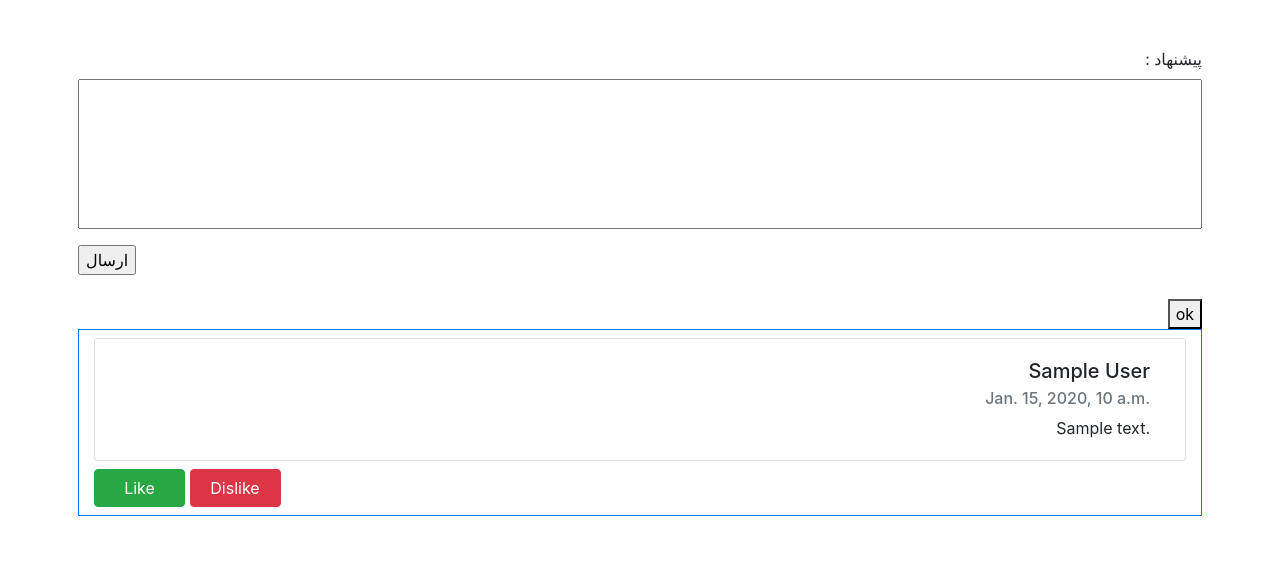
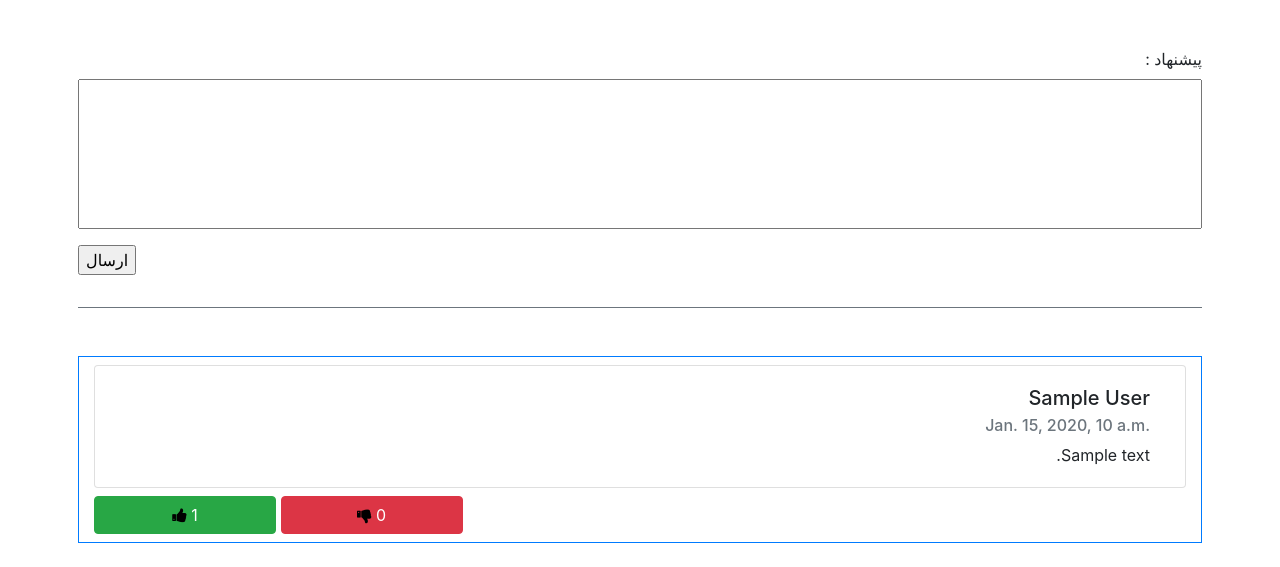
Before and after one commit to MohammadMahdiKarimKhani1998/Django_Maktabsharif, a Django app: a page that uses Django_exercise1_1/blog/templates/base/base.html in a window 1280 px wide. Shown: the part 721-1288 px from the top of the page. Before the commit the page ends 1237 px from the top, so only its background shows below. Run offline with Django 3.2, Linux system fonts and the light colour scheme; tables that the repository leaves empty hold one stand-in row (values such as "Sample post"); grey boxes marked "Sample" are stand-in pictures.

Commit message:
changing like and dislike

```diff
--- a/Django_exercise1_1/blog/models.py
+++ b/Django_exercise1_1/blog/models.py
@@ -40,6 +40,7 @@ class Post(models.Model):
     def __str__(self):
         return self.slug
 
+    @property
     def comments(self):
         return Comment.objects.filter(post__slug=self.slug)
 
@@ -55,10 +56,10 @@ class Comment(models.Model):
         verbose_name = _("Comment")
         verbose_name_plural = _("Comments")
         ordering = ['-created_at']
-        unique_together = [["author", "content"]]
+        unique_together = [["author", "content", "post"]]
 
     def __str__(self):
-        return self.author.name + ',' + self.post
+        return self.content
 
     @property
     def like_count(self):
@@ -69,6 +70,12 @@ class Comment(models.Model):
     def dislike_count(self):
         q = self.comment_like.filter(status=False)
         return q.count()
+
+    @property
+    def comment_likes(self):
+        comment_like = CommentLike.objects.filter(comment=self)
+        users = [i.user for i in comment_like]
+        return {'comment_like': comment_like, 'users': users}
 
 
 class CommentLike(models.Model):
--- a/Django_exercise1_1/blog/templates/base/base.html
+++ b/Django_exercise1_1/blog/templates/base/base.html
@@ -3,6 +3,7 @@
 <head>
     <meta charset="UTF-8">
     <link rel="stylesheet" href="https://cdn.jsdelivr.net/npm/bootstrap@4.5.3/dist/css/bootstrap.min.css" integrity="sha384-TX8t27EcRE3e/ihU7zmQxVncDAy5uIKz4rEkgIXeMed4M0jlfIDPvg6uqKI2xXr2" crossorigin="anonymous">
+    <link rel="stylesheet" href="https://cdnjs.cloudflare.com/ajax/libs/font-awesome/4.7.0/css/font-awesome.min.css">
     {% block head %}{% endblock %}
     <title>{% block title %}{% endblock %}</title>
 </head>
--- a/Django_exercise1_1/blog/templates/blog/single_post.html
+++ b/Django_exercise1_1/blog/templates/blog/single_post.html
@@ -21,41 +21,43 @@
             <div class="form-row justify-content-between">
                 <div class="form-group col-md-12">
                   <label class="col-md-12 text-right mt-5 p-0" dir="rtl">پیشنهاد :</label>
-                  <input id="content" name="content" type="text" class="col-md-12 text-right" style="height: 150px">
+                  <input id="content" name="content" type="text" class="col-md-12 text-right" style="height: 150px" dir="rtl">
                 </div>
                 <div class="form-group col-md-12">
                   <input type="submit" value="ارسال">
                 </div>
             </div>
         </form>
-        <div class="col-12 text-right pr-0">
-            <button type="submit" class="mt-2" onclick="like('{{ post.slug }}')">ok</button>
-        </div>
+        <div class="border-bottom border-secondary col-12 mt-3 mb-5"></div>
+        <div id="show_comments">
             {% for comment in post.comments %}
                 <div class="border border-primary col-12 pb-2 mb-3">
                     <div class="card col-12 mt-2 mb-2">
                       <div class="card-body">
-                    <h5 class="card-title text-right">{{ comment.author.get_full_name }}</h5>
-                    <h6 class="card-subtitle mb-2 text-muted text-right">{{ comment.created_at }}</h6>
-                    <p class="card-text text-right">{{ comment.content }}</p>
+                        <h5 class="card-title text-right" id="name{{ comment.id }}">{{ comment.author.get_full_name }}</h5>
+                        <h6 class="card-subtitle mb-2 text-muted text-right" id="date{{ comment.id }}">{{ comment.created_at }}</h6>
+                        <p class="card-text text-right" dir="rtl" id="content{{ comment.id }}">{{ comment.content }}</p>
                       </div>
                     </div>
-                <button type="button" class="btn btn-success col-1">Like</button>
-                <button type="button" class="btn btn-danger col-1">Dislike</button>
+                    <button type="button" class="btn btn-success col-lg-2 col-md-4 col-sm-6" id="like{{ comment.id }}" onclick="like_dislike({{ comment.id }}, true)"><i class="fa fa-thumbs-up" style="color: black"></i><span class="ml-1" id="like_count{{ comment.id }}">{{ comment.like_count }}</span></button>
+                    <button type="button" class="btn btn-danger col-lg-2 col-md-4 col-sm-6" id="dislike{{ comment.id }}" onclick="like_dislike({{ comment.id }}, false)"><i class="fa fa-thumbs-down" style="color: black"></i><span class="ml-1" id="dislike_count{{ comment.id }}">{{ comment.dislike_count }}</span></button>
                 </div>
             {% endfor %}
+        </div>
     </div>
 {% endblock %}
 {% block javascript %}
     <script>
-    function like(slug){
-        const data = JSON.stringify({slug: slug})
+        function like_dislike(comment_id, status){
+            const data = JSON.stringify({comment_id: comment_id, status: status})
             $.ajax({
                 type: "post",
-            url: "{% url 'like' %}",
+                url: "{% url 'like_dislike' %}",
                 data: data,
                 success: function (response) {
-                console.log(response);
+                    const data = JSON.parse(response)
+                    $(`#like_count${data.comment_id}`).text(data.like_num);
+                    $(`#dislike_count${data.comment_id}`).text(data.dislike_num);
                 }});
         }
         console.log('hello')
@@ -68,10 +70,22 @@
                 url: "{% url 'comment' %}",
                 data: data,
                 success: function (response){
-                const data = JSON.parse(response);
-                console.log(data);
+                    const data = JSON.parse(response)
+                    $('#show_comments').prepend(`
+                    <div class="border border-primary col-12 pb-2 mb-3">
+                        <div class="card col-12 mt-2 mb-2">
+                          <div class="card-body">
+                            <h5 class="card-title text-right" id="name${data.comment_id}">${data.author}</h5>
+                            <h6 class="card-subtitle mb-2 text-muted text-right" id="date${data.comment_id}">${data.created_at}</h6>
+                            <p class="card-text text-right" dir="rtl" id="content${data.comment_id}">${data.content}</p>
+                          </div>
+                        </div>
+                        <button type="button" class="btn btn-success col-lg-2 col-md-4 col-sm-6" id="like${data.comment_id}" onclick="like_dislike(${data.comment_id}, true)"><i class="fa fa-thumbs-up" style="color: black"></i><span class="ml-1" id="like_count${data.comment_id}">${data.like_num}</span></button>
+                        <button type="button" class="btn btn-danger col-lg-2 col-md-4 col-sm-6" id="dislike${data.comment_id}" onclick="like_dislike(${data.comment_id}, false)"><i class="fa fa-thumbs-down" style="color: black"></i><span class="ml-1" id="dislike_count${data.comment_id}">${data.dislike_num}</span></button>
+                    </div>
+                    `)
                 }
             });
-    })
+        }, false);
     </script>
 {% endblock %}
--- a/Django_exercise1_1/blog/urls.py
+++ b/Django_exercise1_1/blog/urls.py
@@ -1,5 +1,5 @@
 from django.urls import path
-from .views import Home, Posts, SignUpView, Categories, SinglePost, Logout, Login, like, comment_view
+from .views import Home, Posts, SignUpView, Categories, SinglePost, Logout, Login, like_dislike, comment_view
 
 urlpatterns = [
     path('home/', Home.as_view(), name='home'),
@@ -10,5 +10,5 @@ urlpatterns = [
     path('category/<slug:category>/', Categories.as_view(), name='categories'),
     path('post/<slug:slug>/', SinglePost.as_view(), name='post'),
     path('comment/', comment_view, name='comment'),
-    path('like/', like, name='like')
+    path('like_dislike/', like_dislike, name='like_dislike'),
 ]
--- a/Django_exercise1_1/blog/views.py
+++ b/Django_exercise1_1/blog/views.py
@@ -1,22 +1,16 @@
-from django.contrib.auth.decorators import login_required
+import json
+
+from django.contrib.auth import get_user_model
 from django.contrib.auth.mixins import LoginRequiredMixin
-from django.contrib.messages.views import SuccessMessageMixin
+from django.contrib.auth.views import LoginView, LogoutView
 from django.http import HttpResponse
-from django.shortcuts import render, redirect, get_object_or_404
-from django.urls import reverse_lazy, reverse
+from django.urls import reverse_lazy
 from django.views.decorators.csrf import csrf_exempt
-from django.views.generic.base import TemplateResponseMixin
-from django.views.generic.detail import SingleObjectMixin
-from django.views.generic.edit import ModelFormMixin, FormMixin, BaseCreateView, UpdateView
+from django.views.generic import ListView, DetailView, CreateView
 
-from .models import Post, Comment, Category
-from django.contrib.auth import login, logout, authenticate, get_user_model
-from .forms import UserRegistrationForm, LoginForm, CommentForm
+from .forms import UserRegistrationForm, LoginForm
+from .models import Post, Comment, CommentLike
 
-from django.views.generic import ListView, DetailView, CreateView, FormView, TemplateView
-from django.contrib.auth.views import LoginView, LogoutView
-
-import json
 User = get_user_model()
 
 
@@ -50,7 +44,7 @@ class Logout(LogoutView):
     next_page = 'login'
 
 
-class SignUpView(DetailView):
+class SignUpView(CreateView):
     template_name = 'blog/register.html'
     success_url = reverse_lazy('register')
     form_class = UserRegistrationForm
@@ -58,10 +52,26 @@ class SignUpView(DetailView):
 
 
 @csrf_exempt
-def like(request):
+def like_dislike(request):
     data = json.loads(request.body)
-    if data:
-        return HttpResponse(data)
+    user = request.user
+    comment = Comment.objects.get(id=data['comment_id'])
+    status = data['status']
+    try:
+        if user in comment.comment_likes['users']:
+            comment_like = CommentLike.objects.get(comment=comment, user=user)
+            comment_like.status = status
+            comment_like.save()
+            response = {'like_num': comment.like_count, 'dislike_num': comment.dislike_count,
+                        "comment_id": comment.id}
+            return HttpResponse(json.dumps(response), status=201)
+        else:
+            CommentLike.objects.create(status=status, user=user, comment=comment)
+            response = {'like_num': comment.like_count, 'dislike_num': comment.dislike_count, "comment_id": comment.id}
+            return HttpResponse(json.dumps(response), status=201)
+    except:
+        response = {"error": "error"}
+        return HttpResponse(json.dumps(response), status=400)
 
 
 @csrf_exempt
@@ -70,7 +80,7 @@ def comment_view(request):
     user = request.user
     try:
         comment = Comment.objects.create(post=Post.objects.get(slug=data['post']), content=data['content'], author=user)
-        response = {"content": comment.content}
+        response = {"content": comment.content, "created_at": str(comment.created_at), "author": comment.author.get_full_name(), "comment_id": comment.id, 'like_num': comment.like_count, 'dislike_num': comment.dislike_count}
         return HttpResponse(json.dumps(response), status=201)
     except:
         response = {"error": "error"}
```
Also changed, not shown: Django_exercise1_1/blog/migrations/0007_auto_20201231_0151.py (added), Django_exercise1_1/blog/migrations/0008_auto_20201231_0153.py (added), Django_exercise1_1/blog/migrations/0009_auto_20210101_0155.py (added), Django_exercise1_1/blog/migrations/0010_auto_20210101_0158.py (added), Django_exercise1_1/blog/migrations/0011_auto_20210101_0252.py (added). Lines whose indentation alone changed are shown as unchanged.
